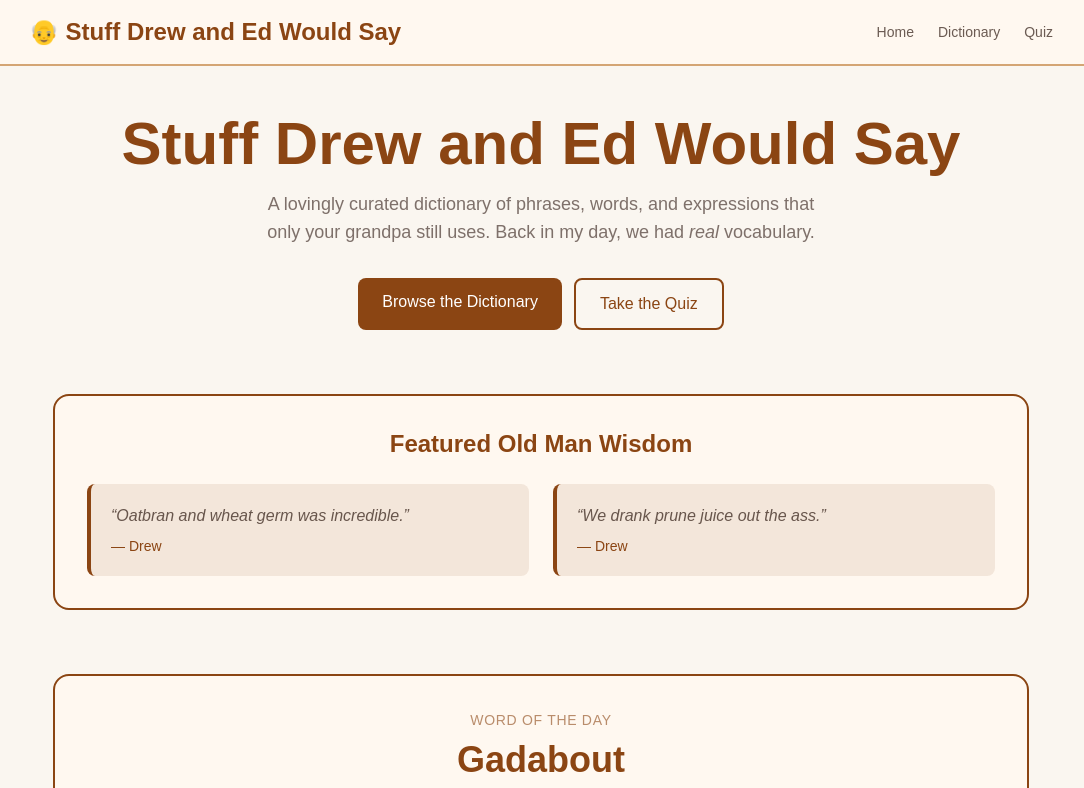
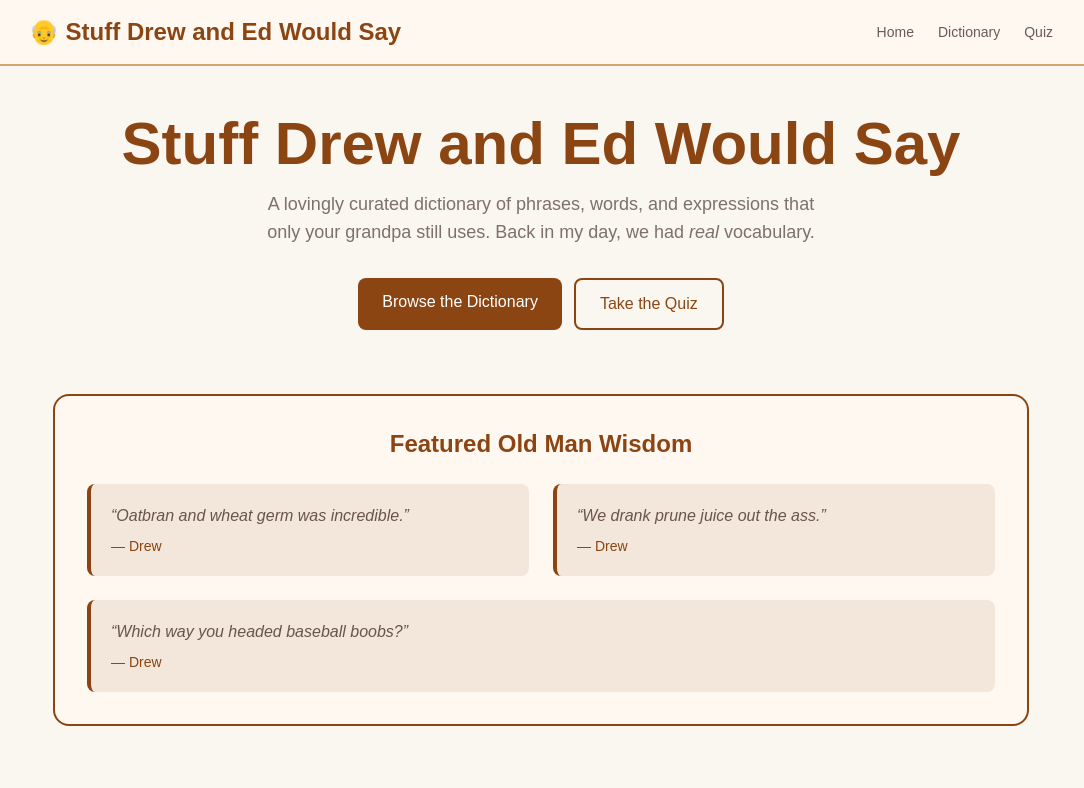
Before and after one commit to ct1212/old-man-words, a Next.js app: page / in a window 1280 px wide. Shown: the top 788 px of the page, without its empty margins (99-1183 px from the left). Built offline with nearby package versions, Linux system fonts and the light colour scheme.

Commit message:
Add 'which way you headed baseball boobs?' to featured quotes

```diff
--- a/src/app/page.tsx
+++ b/src/app/page.tsx
@@ -73,6 +73,10 @@ export default function Home() {
           </blockquote>
           <blockquote className="rounded-lg bg-accent/10 p-5 italic text-foreground/70 border-l-4 border-accent">
             &ldquo;We drank prune juice out the ass.&rdquo;
+            <footer className="mt-2 text-sm text-accent not-italic font-medium">— Drew</footer>
+          </blockquote>
+          <blockquote className="rounded-lg bg-accent/10 p-5 italic text-foreground/70 border-l-4 border-accent md:col-span-2">
+            &ldquo;Which way you headed baseball boobs?&rdquo;
             <footer className="mt-2 text-sm text-accent not-italic font-medium">— Drew</footer>
           </blockquote>
         </div>
```
